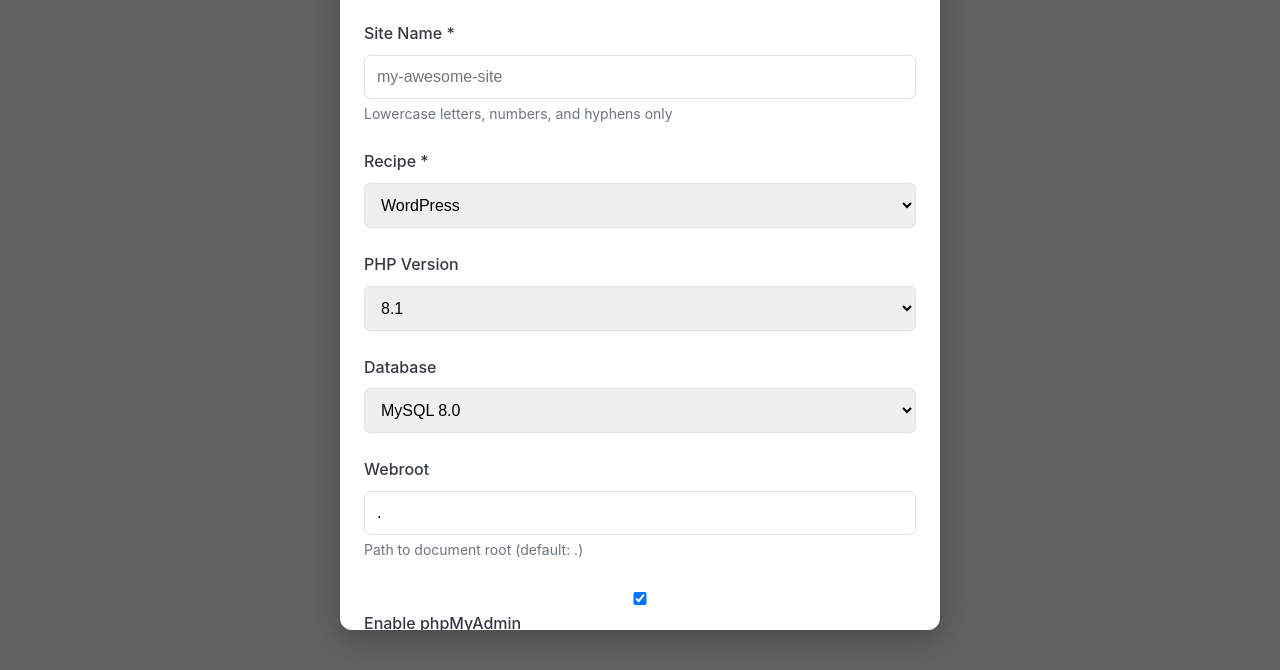
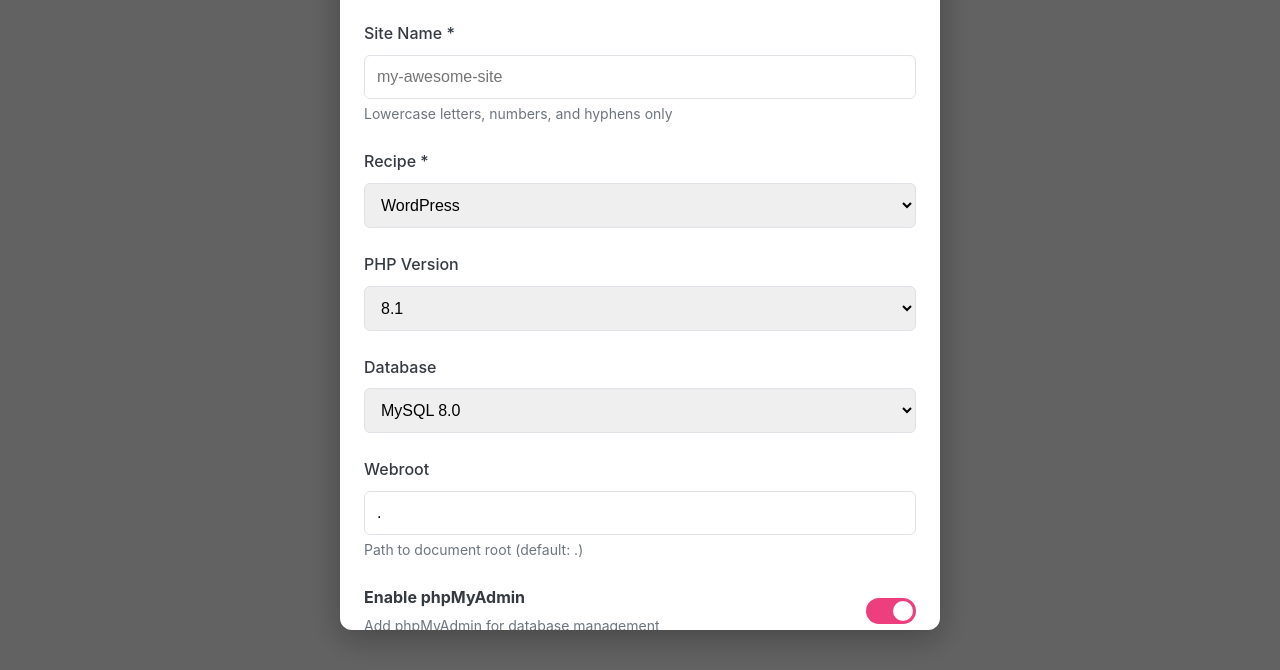
Before and after one commit to welbinator/lando-gui, a website: page public/index.html in a window 1280 px wide. Both pictures are taken after a click on the button "+ Create New Site". Shown: the part 130-800 px from the top of the page. Drawn offline with Linux system fonts and the light colour scheme; no server answers.

Commit message:
Replace checkbox with toggle switch for phpMyAdmin setting

```diff
--- a/public/index.html
+++ b/public/index.html
@@ -87,12 +87,17 @@
           <small>Path to document root (default: .)</small>
         </div>
 
-        <div class="form-group">
-          <label>
-            <input type="checkbox" id="phpmyadmin" name="phpmyadmin" checked>
-            Enable phpMyAdmin
-          </label>
-          <small>Add phpMyAdmin for database management</small>
+        <div class="form-group toggle-group">
+          <div class="toggle-label">
+            <div>
+              <strong>Enable phpMyAdmin</strong>
+              <small style="display: block; color: var(--secondary); margin-top: 0.25rem;">Add phpMyAdmin for database management</small>
+            </div>
+            <label class="toggle-switch">
+              <input type="checkbox" id="phpmyadmin" name="phpmyadmin" checked>
+              <span class="toggle-slider"></span>
+            </label>
+          </div>
         </div>
 
         <div class="form-actions">
@@ -158,11 +163,14 @@
           </select>
         </div>
 
-        <div class="form-group">
-          <label>
-            <input type="checkbox" id="settingsPhpmyadmin" name="phpmyadmin">
-            Enable phpMyAdmin
-          </label>
+        <div class="form-group toggle-group">
+          <div class="toggle-label">
+            <strong>Enable phpMyAdmin</strong>
+            <label class="toggle-switch">
+              <input type="checkbox" id="settingsPhpmyadmin" name="phpmyadmin">
+              <span class="toggle-slider"></span>
+            </label>
+          </div>
         </div>
 
         <p class="info">⚠️ Changes will require a rebuild to take effect.</p>
--- a/public/style.css
+++ b/public/style.css
@@ -267,6 +267,63 @@
   vertical-align: middle;
 }
 
+/* Toggle Switch */
+.toggle-group {
+  margin-bottom: 1.5rem;
+}
+
+.toggle-label {
+  display: flex;
+  justify-content: space-between;
+  align-items: center;
+}
+
+.toggle-switch {
+  position: relative;
+  display: inline-block;
+  width: 50px;
+  height: 26px;
+  margin: 0;
+}
+
+.toggle-switch input {
+  opacity: 0;
+  width: 0;
+  height: 0;
+}
+
+.toggle-slider {
+  position: absolute;
+  cursor: pointer;
+  top: 0;
+  left: 0;
+  right: 0;
+  bottom: 0;
+  background-color: #ccc;
+  transition: 0.3s;
+  border-radius: 26px;
+}
+
+.toggle-slider:before {
+  position: absolute;
+  content: "";
+  height: 20px;
+  width: 20px;
+  left: 3px;
+  bottom: 3px;
+  background-color: white;
+  transition: 0.3s;
+  border-radius: 50%;
+}
+
+.toggle-switch input:checked + .toggle-slider {
+  background-color: var(--primary);
+}
+
+.toggle-switch input:checked + .toggle-slider:before {
+  transform: translateX(24px);
+}
+
 input, select {
   width: 100%;
   padding: 0.75rem;
```
